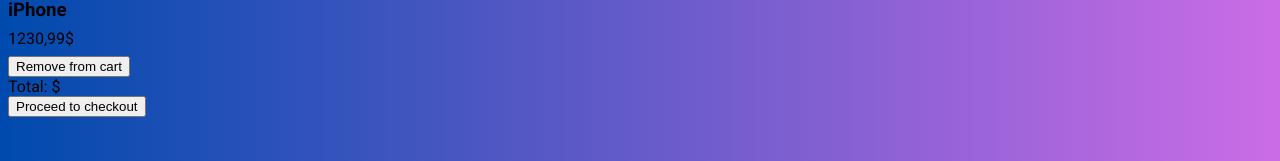
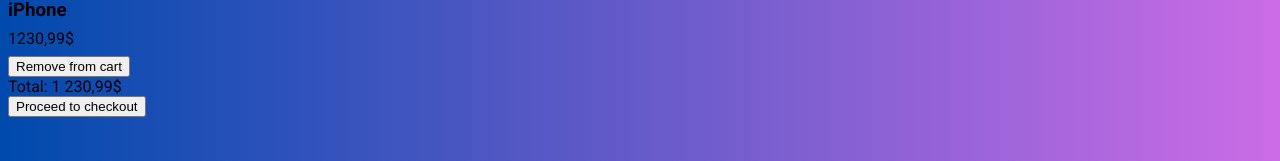
Before and after one commit to VictoriyaK19/online-store, a Vue app: page /mycart in a window 1280 px wide. Shown: the part 956-1117 px from the top of the page. Built offline with nearby package versions, Linux system fonts and the light colour scheme.

Commit message:
total sum

```diff
--- a/src/pages/user/MyCart.vue
+++ b/src/pages/user/MyCart.vue
@@ -30,7 +30,17 @@
       ],
     };
   },
-  computed: {},
+  computed: {
+    totalCart() {
+      // const total = this.cartItems.reduce((total, product) => total + parseFloat(product.price.replace(',', '.')), 0);
+      // return total.toFixed(2);
+      const total = this.cartItems.reduce((total, product) => total + parseFloat(product.price.replace(',', '.')), 0);
+      const formattedTotal = total.toFixed(2);
+      const parts = formattedTotal.split('.');
+      const integerPart = parts[0].replace(/\B(?=(\d{3})+(?!\d))/g, " ");
+      return integerPart + ',' + parts[1];
+    }
+  },
   methods: {
     removeFromCart(product) {
       this.cartItems = this.cartItems.filter((item) => item.id !== product.id);
```
